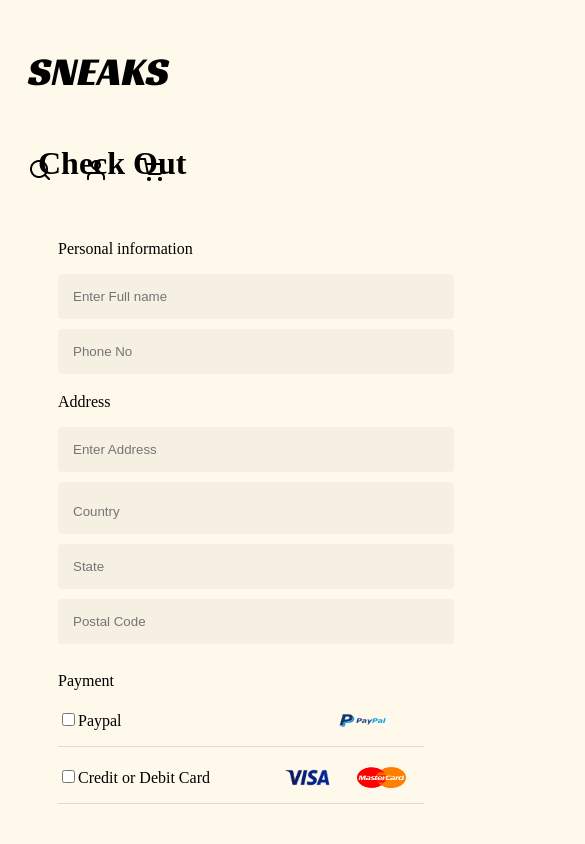
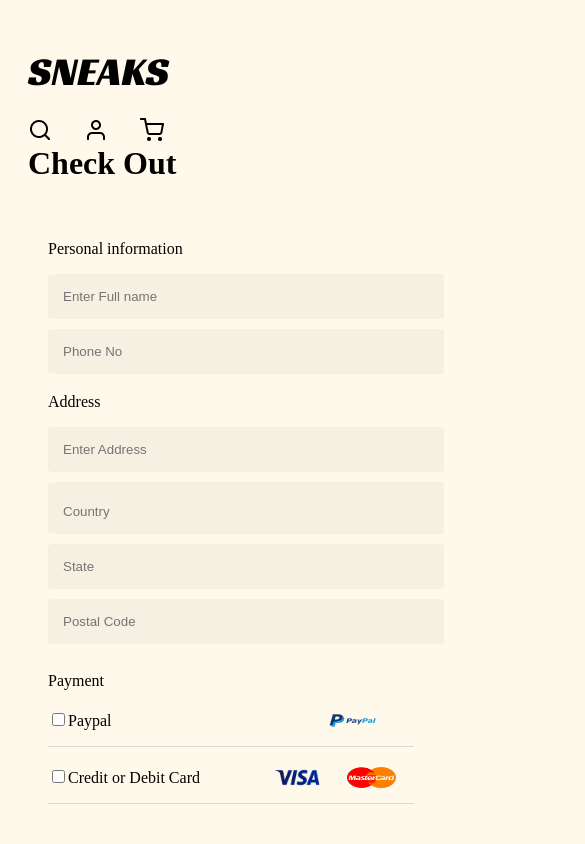
Before and after one commit to BigJoseDev/sneaks-ecommerce, a React (Vite) app: page /checkout in a window 390 px wide. Shown: the top 844 px of the page, 585 px wide, since content can reach past the window. Built offline with nearby package versions, Linux system fonts and the light colour scheme.

Commit message:
commit messages

```diff
--- a/src/Components/CartComp/CartComp.css
+++ b/src/Components/CartComp/CartComp.css
@@ -165,19 +165,20 @@
     .cart-comp {
         flex-direction: column;
         align-items: center;
-        width: 100%;
-        margin: 20px 0;
+        max-width: 366px;
+        padding: 10px;
+        margin: 10px -10px;
         gap: 20px;
         height: 2px;
     }
 
     .left-cart-items {
-        width: 100%;
+        width: 366px;
         gap: 20px;
     }
 
     .left-cart {
-        width: 100%;
+        width: 366px;
         flex-direction: row;
         align-items: center;
         padding: 10px;
@@ -189,7 +190,7 @@
     }
 
     .name-price {
-        width: 100%;
+        max-width: 366px;
         flex-direction: row;
         align-items: center;
         padding: 0;
@@ -236,7 +237,7 @@
     }
 
     .right-cart {
-        width: 100%;
+        max-width: 366px;
         position: static;
         display: flex;
         flex-direction: column;
--- a/src/Components/Checkout/CheckoutCom.css
+++ b/src/Components/Checkout/CheckoutCom.css
@@ -3,7 +3,7 @@
 
 /* Base styles for desktop */
 .CheckoutCom {
-    width: 1240px;
+    max-width: 366px;
     height: 675px;
     margin-top: 174px;
     margin-left: 100px;
@@ -11,7 +11,7 @@
 }
 
 .info-summary {
-    width: 1240px;
+    max-width: 366px;
     height: 582px;
     gap: 130px;
     display: flex;
@@ -31,7 +31,7 @@
 }
 
 .personal-info {
-    width: 712px;
+    width: 366px;
     height: 73px;
     gap: 12px;
 }
@@ -52,7 +52,7 @@
 }
 
 .address {
-    width: 712px;
+    max-width: 366px;
     height: 139px;
     gap: 12px;
 }
@@ -81,7 +81,7 @@
 }
 
 .payment {
-    width: 712px;
+    max-width: 366px;
     height: 169px;
     gap: 21px;
     margin-top: 40px;
@@ -155,9 +155,9 @@
 /* Mobile-specific styles */
 @media screen and (max-width: 768px) {
     .CheckoutCom {
-        width: 1240px;
-        height: auto;
-        margin: 20px;
+        max-width:366px;
+        height: 300px;
+        margin: 20px 10px;
         padding: 10px;
         gap: 20px;
     }
@@ -168,7 +168,7 @@
     }
 
     .left-info {
-        width: 100%;
+        width: 366px;
         gap: 20px;
 
     }
--- a/src/Components/Footer/Footer.css
+++ b/src/Components/Footer/Footer.css
@@ -135,7 +135,7 @@
     .footer{
 
         flex-direction: column;
-        width: 430px;
+        width: 346px;
         height: 524px;
         margin-top: 793px;
         margin-left: 0px;
--- a/src/Components/Navbar/Navbar.css
+++ b/src/Components/Navbar/Navbar.css
@@ -100,12 +100,11 @@
     }
 
     .nav-profile-cart {
-        display: flex;
-
+      display: ;
         gap: 32px;
         width: 24px;
-        width: 136px;
-        margin-top: 40px;
+        /* width: 136px; */
+        margin-top: 0px;
         margin-left: 20px;
     }
 
```
